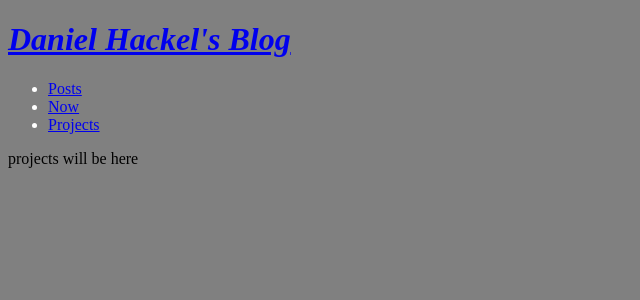
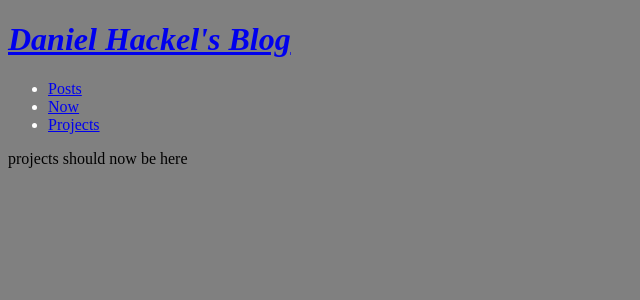
Before and after one commit to dhackel353/First-Repository, a Jekyll site: the page built from projects.html, in a window 1280 px wide. Shown: the top 300 px of the page, without its empty margins (0-640 px from the left). Built offline with Jekyll 4.4.1, drawn with Linux system fonts in a browser that asks for light colours.

Commit message:
Update projects.html

```diff
--- a/projects.html
+++ b/projects.html
@@ -3,14 +3,14 @@ title: Projects
 layout: main
 ---
 
-projects will be here
+projects should now be here
 
 {% for project in site.projects %}
 <article>
 	<h2><a href="{{site.baseurl}}{{project.url}}">{{project.title}}</a></h2>
 
 	<p>
-		{{project.excerpt}}
+		{{project.course-number}}
 	</p>
 	<p><a href="{{site.baseurl}}{{project.url}}">Continue reading....</a></p>
 </article>
```
